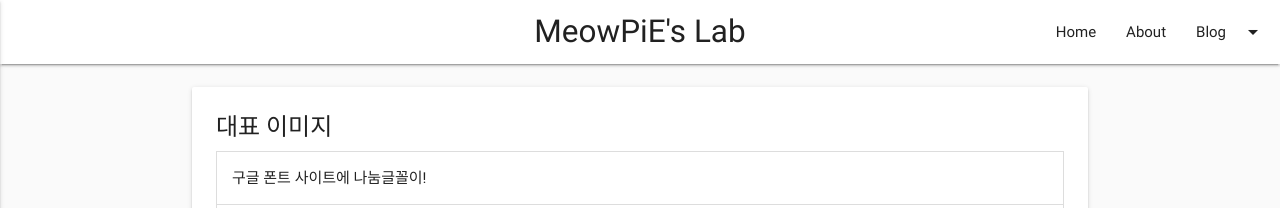
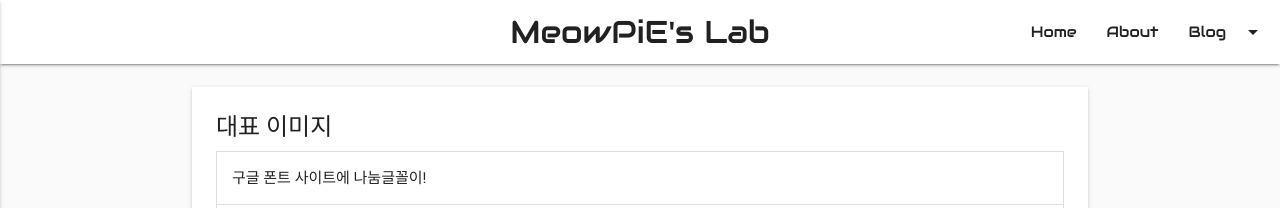
Before and after one commit to MeowPiE/meowpie.github.io_old, a Jekyll site: the page built from resources.html, in a window 1280 px wide. Shown: the top 208 px of the page. Built offline with Jekyll 4.4.1, drawn with Linux system fonts in a browser that asks for light colours; some web fonts are replaced.

Commit message:
보안된 연결

```diff
--- a/_includes/css.html
+++ b/_includes/css.html
@@ -3,5 +3,5 @@
 <link type="text/css" rel="stylesheet" href="{{ site.url }}/assets/css/prism.css">
 <link type="text/css" rel="stylesheet" href="{{ site.url }}/assets/css/skeleton.css">
 <link type="text/css" rel="stylesheet" href="{{ site.url }}/assets/css/font-awesome.min.css">
-<link type="text/css" rel="stylesheet" href="http://spoqa.github.io/spoqa-han-sans/css/SpoqaHanSans-kr.css">
+<link type="text/css" rel="stylesheet" href="https://spoqa.github.io/spoqa-han-sans/css/SpoqaHanSans-kr.css">
 <link type="text/css" rel="stylesheet" href="{{ site.url }}/assets/css/style.css">
--- a/about.html
+++ b/about.html
@@ -18,7 +18,7 @@
                   <a href="mailto:{{ site.author.email }}" target="_blank"><i class="fa fa-envelope fa-2x fa-fw" aria-hidden="true"></i></a>
                 </div>
                 <div class="col s2">
-                  <a href="http://github.com/{{ site.author.github }}" target="_blank"><i class="fa fa-github fa-2x fa-fw" aria-hidden="true"></i></a>
+                  <a href="https://github.com/{{ site.author.github }}" target="_blank"><i class="fa fa-github fa-2x fa-fw" aria-hidden="true"></i></a>
                 </div>
               </div>
             </div>
--- a/assets/css/style.css
+++ b/assets/css/style.css
@@ -5,7 +5,7 @@
 #post-content h5 { font-size: 16px; }
 #post-content h6 { font-size: 14px; }
 
-.logo-font { font-family: 'Audiowide', 'Spoqa Han Sans' sans-serif; }
+.logo-font { font-family: 'Audiowide', 'Spoqa Han Sans', sans-serif; }
 
 .parallax-container {
   min-height: 380px;
--- a/feed.xml
+++ b/feed.xml
@@ -4,7 +4,7 @@
 ---
 
 <?xml version="1.0" encoding="UTF-8"?>
-<rss version="2.0" xmlns:atom="http://www.w3.org/2005/Atom">
+<rss version="2.0" xmlns:atom="https://www.w3.org/2005/Atom">
   <channel>
     <title>{{ site.title | xml_escape }}</title>
     <description>{{ site.description | xml_escape }}</description>
--- a/resources.html
+++ b/resources.html
@@ -58,25 +58,25 @@
                 <li>
                   <div class="collapsible-header">Materialize</div>
                   <div class="collapsible-body">
-                    <a href="http://materializecss.com/">Materialize</a> is licensed under a <a href="https://github.com/Dogfalo/materialize/blob/master/LICENSE">MIT License</a> by Dogfalo.
+                    <a href="https://materializecss.com/">Materialize</a> is licensed under a <a href="https://github.com/Dogfalo/materialize/blob/master/LICENSE">MIT License</a> by Dogfalo.
                   </div>
                 </li>
                 <li>
                   <div class="collapsible-header">Prism.js</div>
                   <div class="collapsible-body">
-                    <a href="http://prismjs.com">Prism.js</a> is licensed under a <a href="https://github.com/PrismJS/prism/blob/gh-pages/LICENSE">MIT License</a> by Lea Verou.
+                    <a href="https://prismjs.com">Prism.js</a> is licensed under a <a href="https://github.com/PrismJS/prism/blob/gh-pages/LICENSE">MIT License</a> by Lea Verou.
                   </div>
                 </li>
                 <li>
                   <div class="collapsible-header">Skeleton</div>
                   <div class="collapsible-body">
-                    <a href="http://getskeleton.com/">Skeleton</a> is licensed under a <a href="https://github.com/dhg/Skeleton/blob/master/LICENSE.md">MIT License</a> by Dave Gamache.
+                    <a href="https://getskeleton.com/">Skeleton</a> is licensed under a <a href="https://github.com/dhg/Skeleton/blob/master/LICENSE.md">MIT License</a> by Dave Gamache.
                   </div>
                 </li>
                 <li>
                   <div class="collapsible-header">Font Awesome</div>
                   <div class="collapsible-body">
-                    <a href="http://fontawesome.io/">Font Awesome</a> is licensed under <a href="http://fontawesome.io/license/">SIL OFL 1.1 and MIT License</a> by Font Awesome.
+                    <a href="https://fontawesome.io/">Font Awesome</a> is licensed under <a href="https://fontawesome.io/license/">SIL OFL 1.1 and MIT License</a> by Font Awesome.
                   </div>
                 </li>
                 <li>
@@ -88,13 +88,13 @@
                 <li>
                   <div class="collapsible-header">Audiowide</div>
                   <div class="collapsible-body">
-                    <a href="https://fonts.google.com/specimen/Audiowide">Audiowide</a> is licensed under a <a href="http://scripts.sil.org/cms/scripts/page.php?site_id=nrsi&id=OFL_web">SIL OFL 1.1</a> by Astigmatic.
+                    <a href="https://fonts.google.com/specimen/Audiowide">Audiowide</a> is licensed under a <a href="https://scripts.sil.org/cms/scripts/page.php?site_id=nrsi&id=OFL_web">SIL OFL 1.1</a> by Astigmatic.
                   </div>
                 </li>
                 <li>
                   <div class="collapsible-header">Roboto</div>
                   <div class="collapsible-body">
-                    <a href="https://fonts.google.com/specimen/Roboto">Roboto</a> is licensed under an <a href="http://www.apache.org/licenses/LICENSE-2.0">Apache License 2.0</a> by Christian Robertson.
+                    <a href="https://fonts.google.com/specimen/Roboto">Roboto</a> is licensed under an <a href="https://www.apache.org/licenses/LICENSE-2.0">Apache License 2.0</a> by Christian Robertson.
                   </div>
                 </li>
                 <li>
```
Also changed, not shown: assets/js/materialize.min.js.
